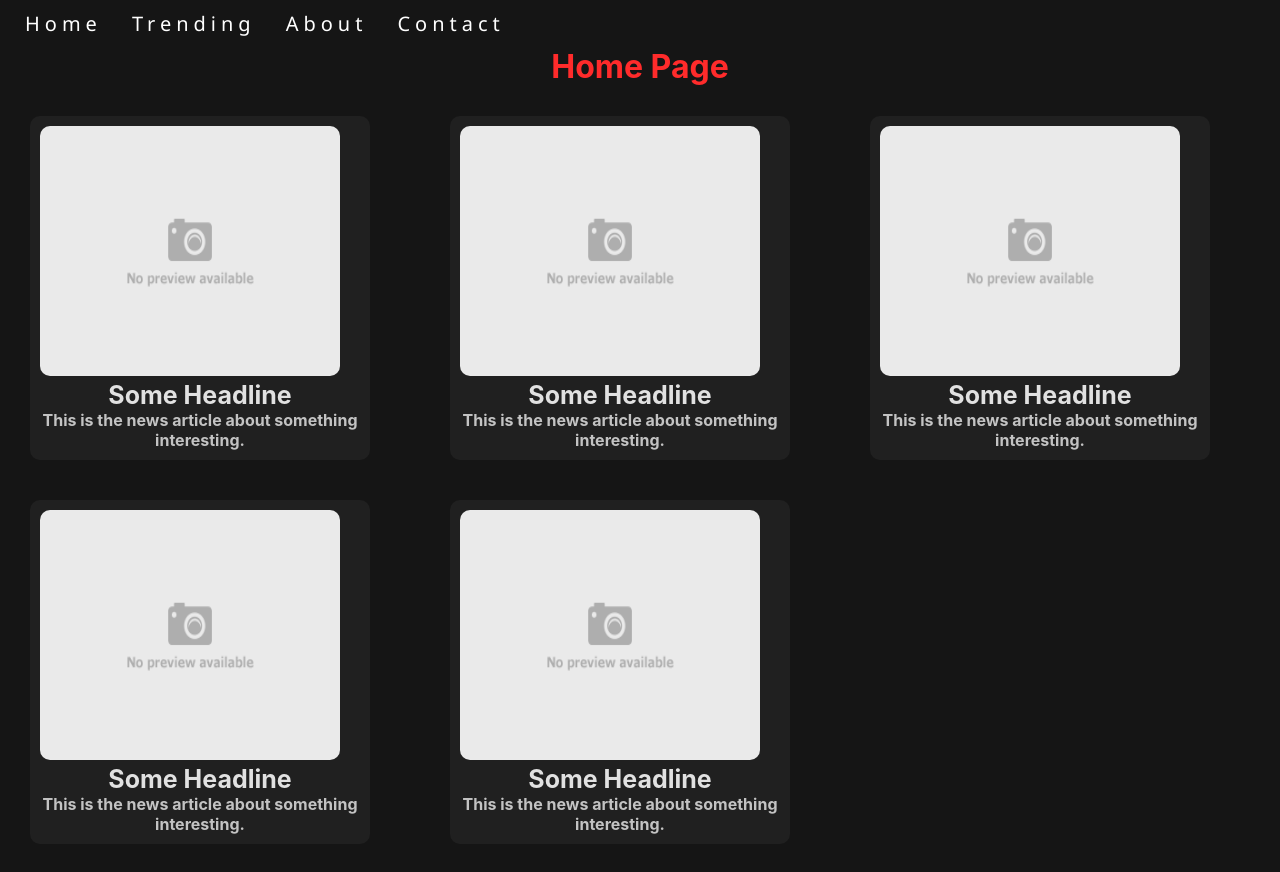
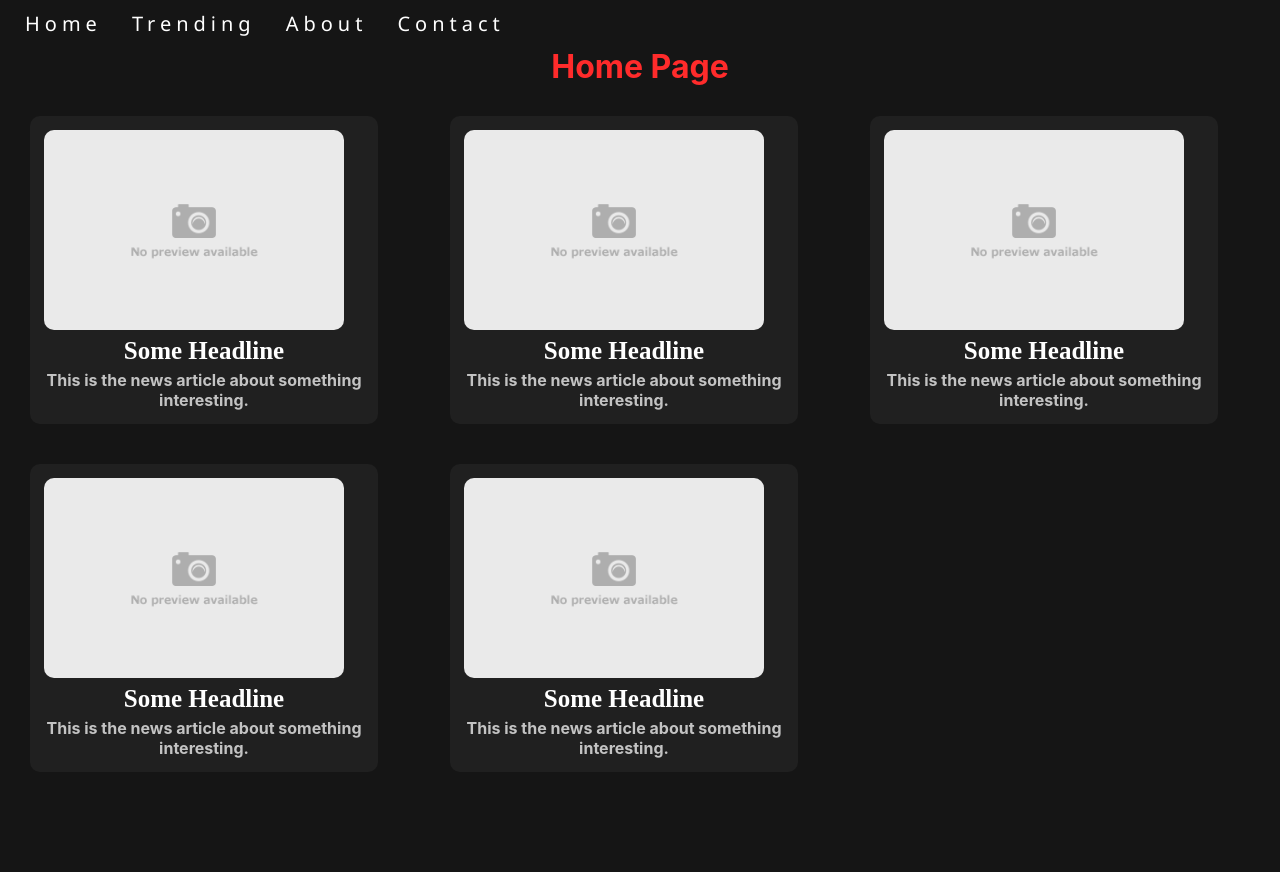
Before and after one commit to Sujal-Git/NewsTroop, a React (Create React App) app: page / in a window 1280 px wide. After the commit the page ends 802 px from the top, so only its background shows below. Built offline with nearby package versions, Linux system fonts and the light colour scheme.

Commit message:
Basic Placement of image in  News Container

```diff
--- a/src/components/News.css
+++ b/src/components/News.css
@@ -9,7 +9,7 @@
     border-radius: 10px;
     width: 320px;
     height: auto;
-    padding: 10px;
+    padding: 14px;
     margin: 20px;
     background-color: var(--secondary);
 }
@@ -17,11 +17,14 @@ h5{
     color: var(--font2);
 }
 .main h3{
+    font-family: 'Times New Roman', Times, serif;
+    margin-top: 3px;
     text-align: center;
     font-size: 25px;
-    color: var(--font1);
+    color: white;
 }
 .main p{
+    margin-top: 5px;
     text-align: center;
     color: var(--font2);
 }
@@ -29,6 +32,6 @@ h5{
     margin: auto;
     align-items: center;
     width: 300px;
-    height: 250px;
+    height: 200px;
     border-radius: 10px;
 }
```
